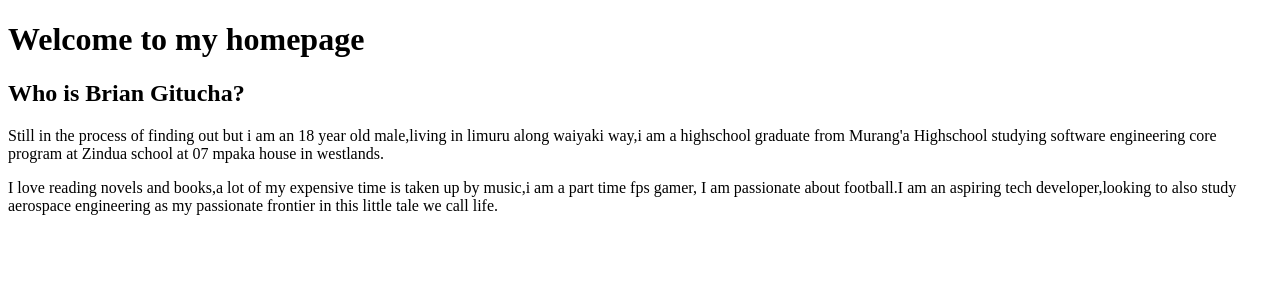
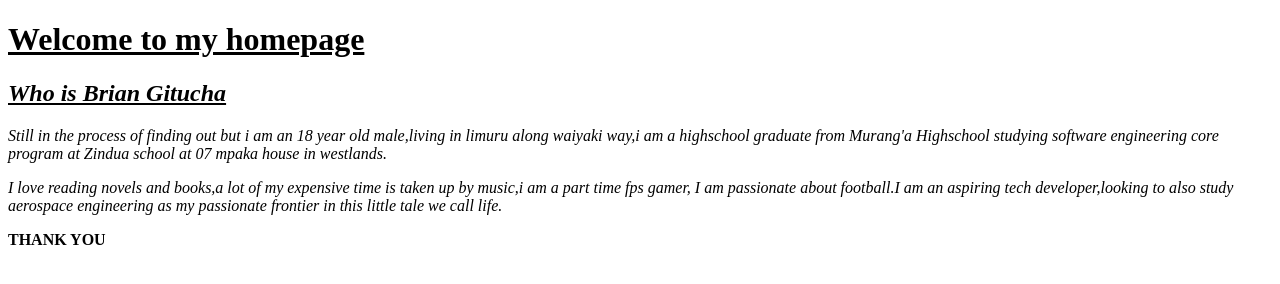
Before and after one commit to gitucha/personal-portofolio, a plain HTML site: page index.html in a window 1280 px wide. Drawn offline with Linux system fonts and the light colour scheme.

Commit message:
index.html

```diff
--- a/index.html
+++ b/index.html
@@ -9,18 +9,38 @@
 
 </body>
 </html>
+<!-- written as 1st heading with the <h1> tag and underlined with the <U> tag -->
 <h1>
+    <u>
         Welcome to my homepage
+    </u>
 </h1>
+<!-- written in bold using the <b> tag and in using the <i> tag italics and underlined using the <u> tag as 2nd heading -->
 <h2>
-    Who is Brian Gitucha?
+   <b>
+     <i>
+         <u>
+             Who is Brian Gitucha
+         </u>
+     </i>
+  </b>
 </h2>
 <p>
+    <!-- emphasized using the <em> tag -->
+   <em>
      Still in the process of finding out but i am an 18 year old male,living in limuru along waiyaki way,i am a highschool
      graduate from Murang'a Highschool studying software engineering core program at Zindua school at 07 mpaka house in westlands.
+   </em>
 </P>
 <p>
+    <!-- emphasized using the <em> tag -->
+   <em>
      I love reading novels and books,a lot of my expensive time is taken up by music,i am a part time fps gamer,
      I am passionate about football.I am an aspiring tech developer,looking to also study aerospace engineering
      as my passionate frontier in this little tale we call life.
+  </em>
 </p>
+   <!--written in bold using the <strong> tag -->
+<strong>
+    THANK YOU
+</strong>
```
Lines whose indentation alone changed are shown as unchanged.
